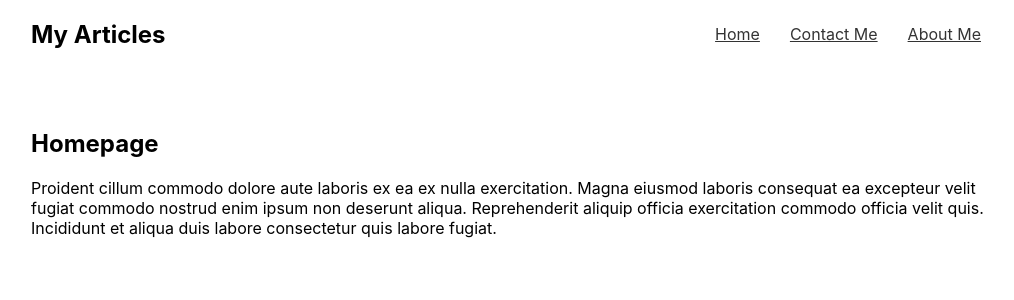
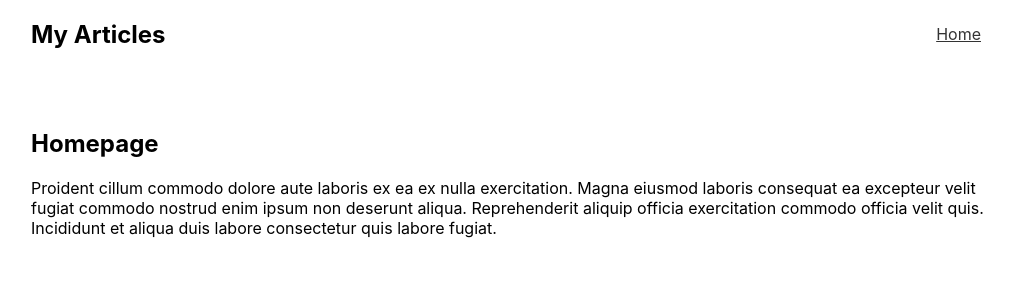
Before and after one commit to gareth-robinson865/multi-page-site, a React (Create React App) app: page / in a window 1280 px wide. Shown: the top 300 px of the page, without its empty margins (129-1143 px from the left). Built offline with nearby package versions, Linux system fonts and the light colour scheme.

Commit message:
Link component created with to prop used as href

```diff
--- a/src/App.js
+++ b/src/App.js
@@ -13,9 +13,7 @@ function App() {
       <BrowserRouter>
         <nav>
           <h1>My Articles</h1>
-          <a href='/'>Home</a>
-          <a href='/Contact'>Contact Me</a>
-          <a href='/About'>About Me</a>
+          <Link to='/'>Home</Link>
         </nav>
         <Switch>
           <Route exact path="/">
```
